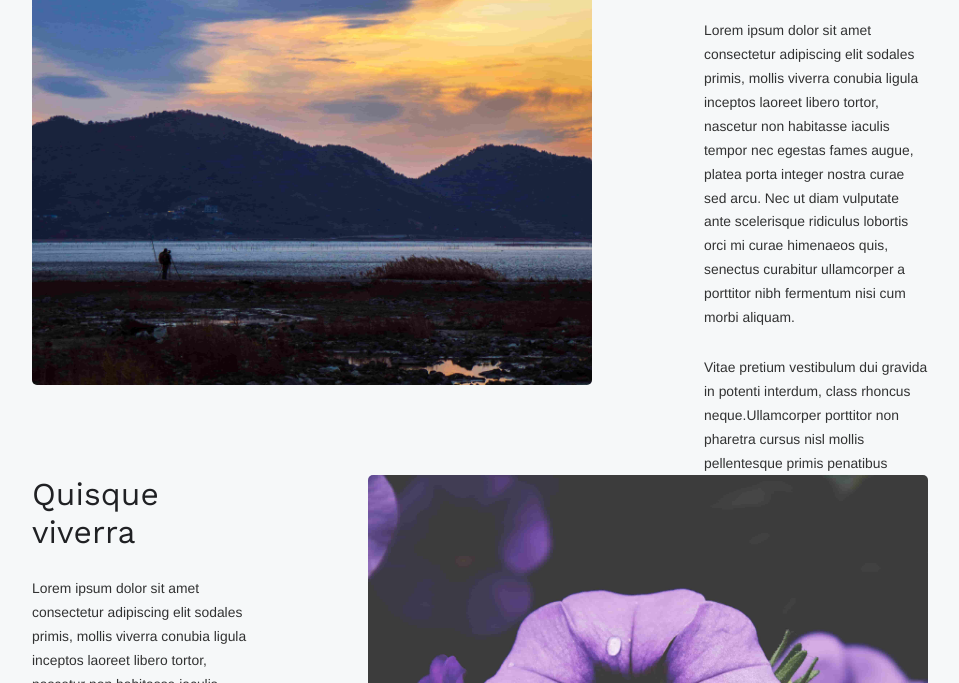
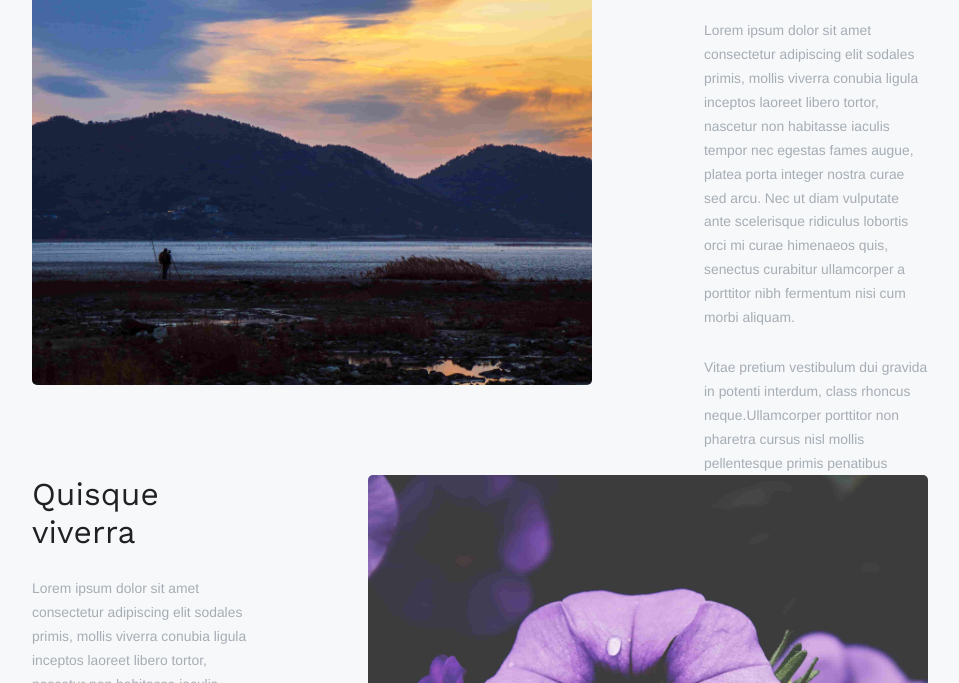
Before and after one commit to dudzon/recProject, a Gatsby site: page / in a window 1280 px wide. Shown: the part 757-1440 px from the top of the page, without its empty margins (160-1119 px from the left). Built offline with nearby package versions, Linux system fonts and the light colour scheme; Gatsby itself is replaced by a stand-in of ours.

Commit message:
Text color added

```diff
--- a/src/utils/colors.js
+++ b/src/utils/colors.js
@@ -3,4 +3,5 @@ export const colors = {
   backgroundColor: "#F6F8F9",
   primaryColor: "#202124",
   headerColor: "#fff",
+  textColor: "#a6adb4",
 }
```
